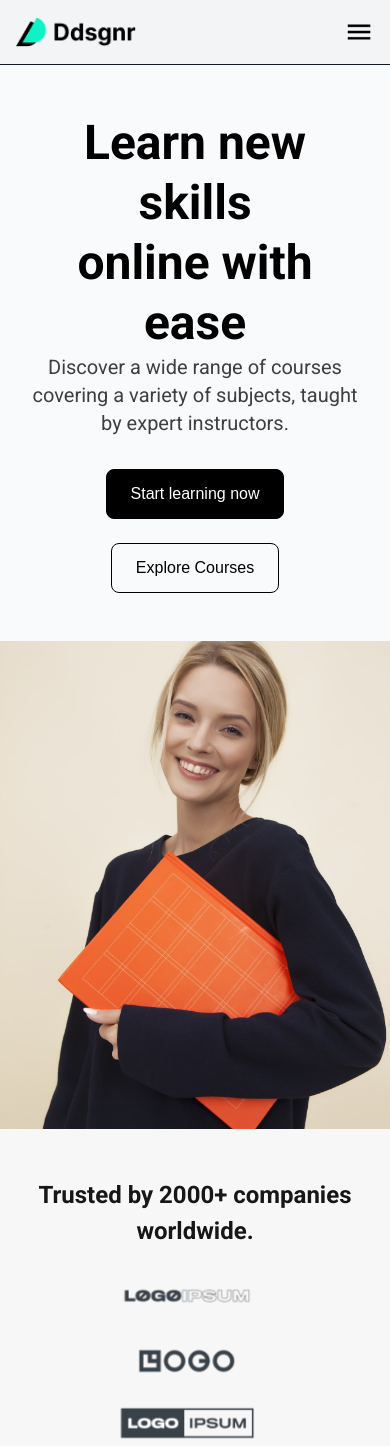
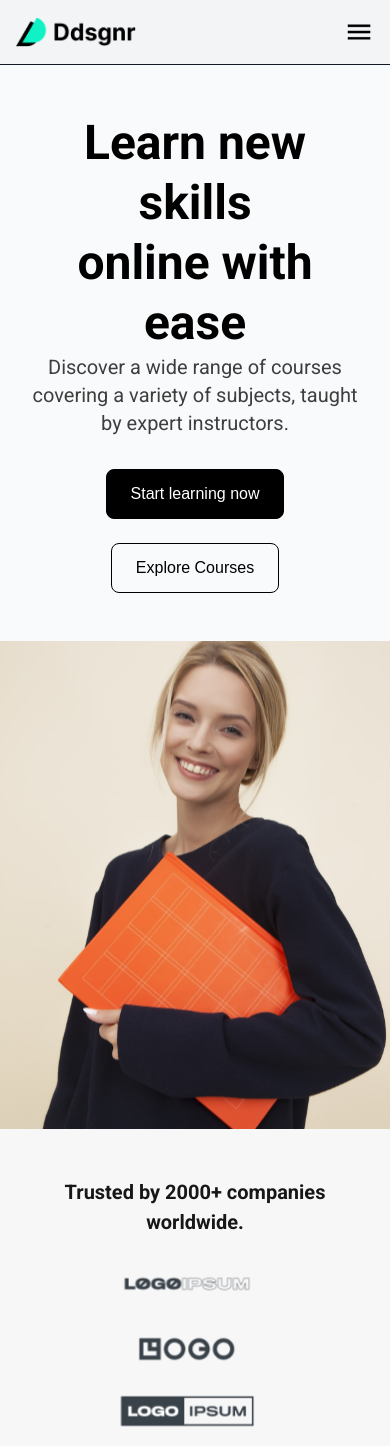
Before and after one commit to IbadUddinSiddqui/assignment-6-ddsgnr-landing-page, a Next.js app: page / in a window 390 px wide. Shown: the top 1446 px of the page. Built offline with nearby package versions, Linux system fonts and the light colour scheme.

Commit message:
intitial

```diff
--- a/app/components/HeroSection/HeroSection.tsx
+++ b/app/components/HeroSection/HeroSection.tsx
@@ -30,7 +30,7 @@ const HeroSection = () => {
 
       {/* Right Section (Image) */}
       <div className="w-full h-auto overflow-hidden flex justify-center items-center">
-        <img src="/hero.png" alt="hero" className="w-full h-full object-cover object-top sm:h-[]" />
+        <img src="/hero.svg" alt="hero" className="w-full h-full object-cover object-top sm:h-[]" />
       </div>
     </section>
   );
--- a/app/components/SponsorSection/SponsorSection.tsx
+++ b/app/components/SponsorSection/SponsorSection.tsx
@@ -4,8 +4,8 @@ const SponsorSection = () => {
   return (
     <div className='w-screen h-auto bg-[#F7F7F7] flex flex-col md:flex-row  items-center px-6 py-12'>
       {/* Left Section (Text) */}
-      <div className='w-96'>
-        <p className='font-roboto font-bold text-[24px] text-center md:text-left'>
+      <div className='w-screen'>
+        <p className='font-roboto font-bold text-[20px] md:text-[24px] text-center md:text-left'>
           Trusted by 2000+ companies <br /> worldwide.
         </p>
       </div>
```
Also changed, not shown: public/hero.svg (added).
